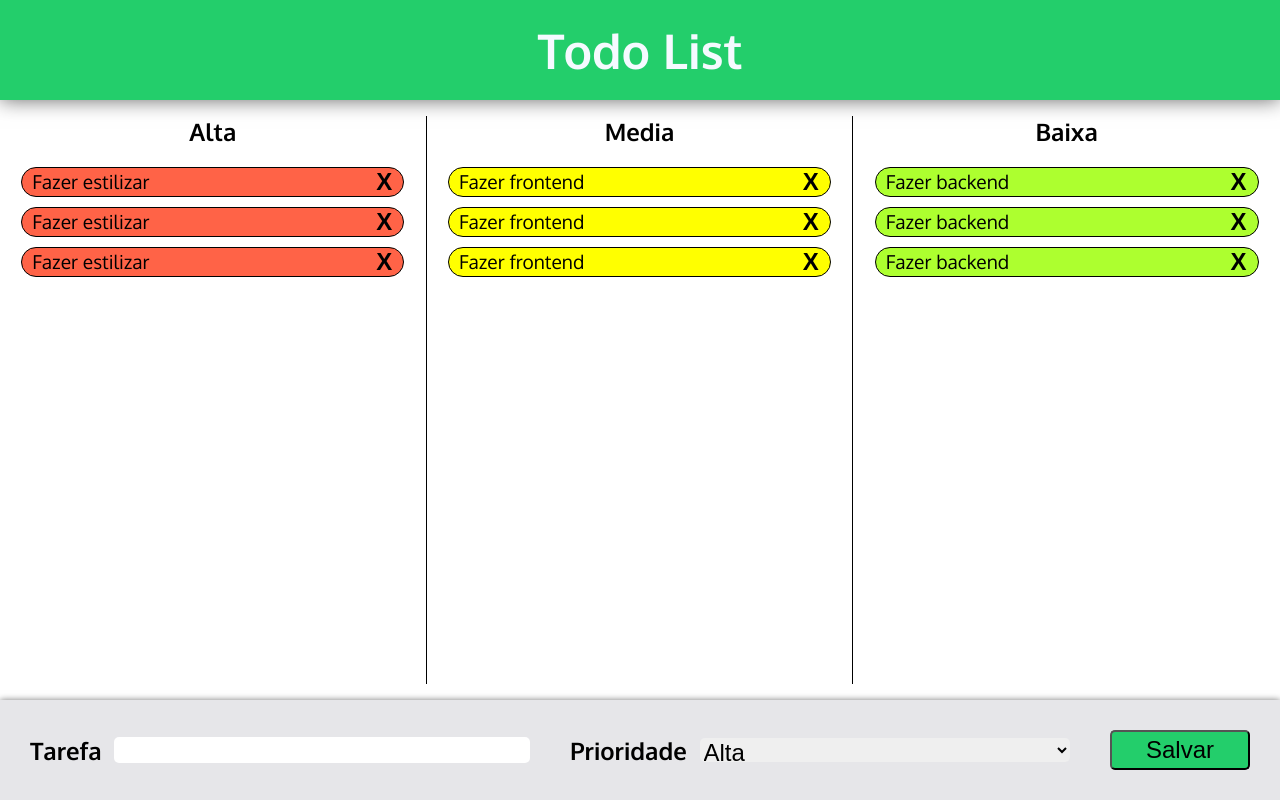
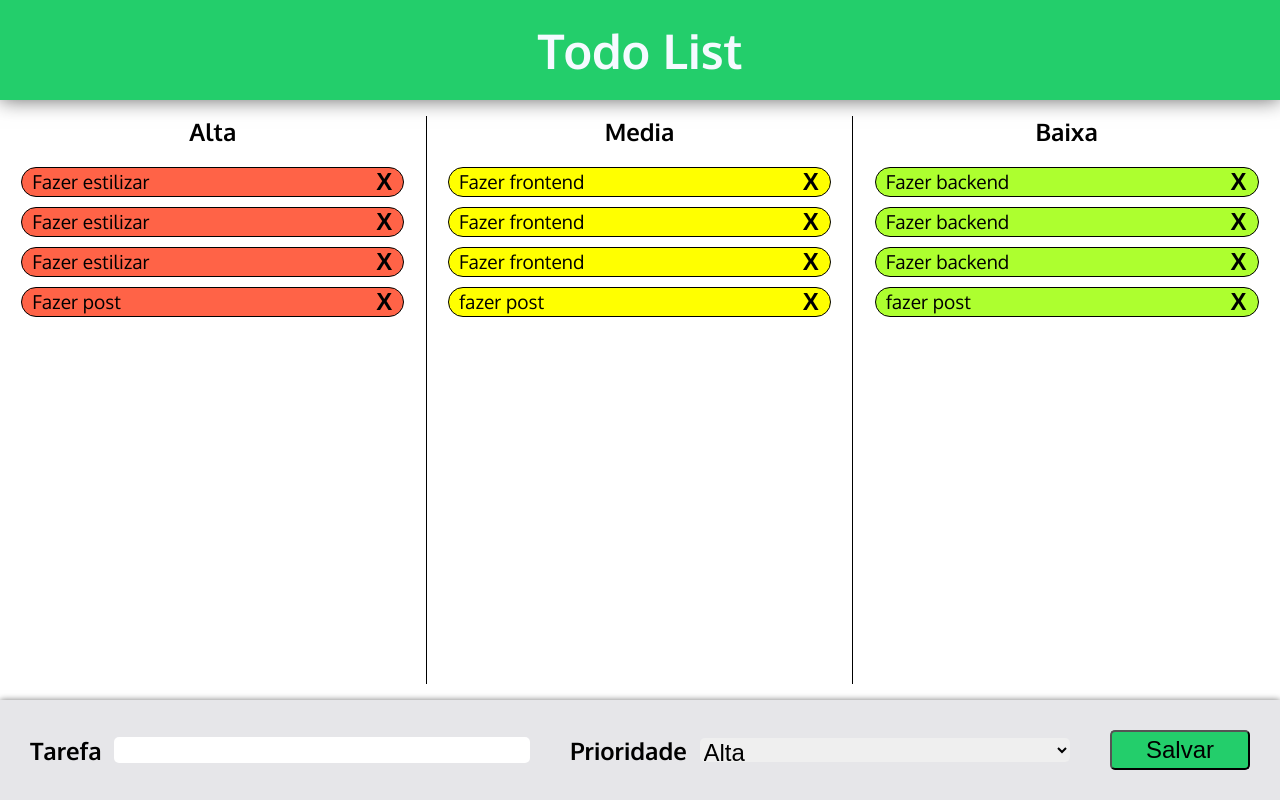
Before and after one commit to caiojardim/todo-react, a React (Create React App) app: page / in a window 1280 px wide. Built offline with nearby package versions, Linux system fonts and the light colour scheme; data requests are answered from the project's data file.

Commit message:
post tasks in todo db

```diff
--- a/json-server/db.json
+++ b/json-server/db.json
@@ -44,6 +44,21 @@
       "id": 9,
       "text": "Fazer estilizar",
       "priority": "high"
+    },
+    {
+      "text": "Fazer post",
+      "priority": "high",
+      "id": 10
+    },
+    {
+      "text": "fazer post",
+      "priority": "midle",
+      "id": 11
+    },
+    {
+      "text": "fazer post",
+      "priority": "low",
+      "id": 12
     }
   ]
 }
--- a/src/components/template/Footer.jsx
+++ b/src/components/template/Footer.jsx
@@ -1,24 +1,63 @@
-import React from 'react'
+import axios from 'axios'
+import React, { useState } from 'react'
 import './Footer.css'
 
 export default function (props) {
+    const [form, setForm] = useState({
+        text: '',
+        priority: 2
+    })
+
+    function submitForm () {
+        if (form.text.trim() === '') {
+            alert('Favor digitar a tarefa!')
+            return
+        }
+
+        const text = form.text
+        let priority
+
+        if (form.priority === 0){
+            priority = 'low'
+        } else if (form.priority === 1) {
+            priority = 'midle'
+        } else {
+            priority = 'high'
+        }
+
+        axios.post('http://localhost:3001/todo', {text, priority})
+        setForm({
+            text: '',
+            priority: 2
+        })
+    }
+
     return (
         <footer className='footer'>
             <div className='form'>
                 <div className='element input'>
                     <label>Tarefa</label>
-                    <input type="text" />
+                    <input
+                        type="text"
+                        value={form.text}
+                        onChange={ e => setForm({...form, text: e.target.value}) }
+                    />
                 </div>
                 <div className='element select'>
                     <label>Prioridade</label>
-                    <select name="priority" id="priority">
+                    <select
+                        name="priority"
+                        id="priority"
+                        value={form.priority}
+                        onChange={ e => setForm({...form, priority: Number(e.target.value)}) }
+                    >
                         <option value="2">Alta</option>
                         <option value="1">Media</option>
                         <option value="0">Baixa</option>
                     </select>
                 </div>
                 <div className="element button">
-                    <button>
+                    <button onClick={() => submitForm()}>
                         Salvar
                     </button>
                 </div>
--- a/src/components/template/Main.jsx
+++ b/src/components/template/Main.jsx
@@ -39,7 +39,6 @@ export default function (props) {
 
     }, [ isReload ])
 
-        console.log(listElements.midle)
     return (
         <div className="container">
             <ListGroup title="Alta" priority="high" listOfElements={listElements.high}></ListGroup>
```
